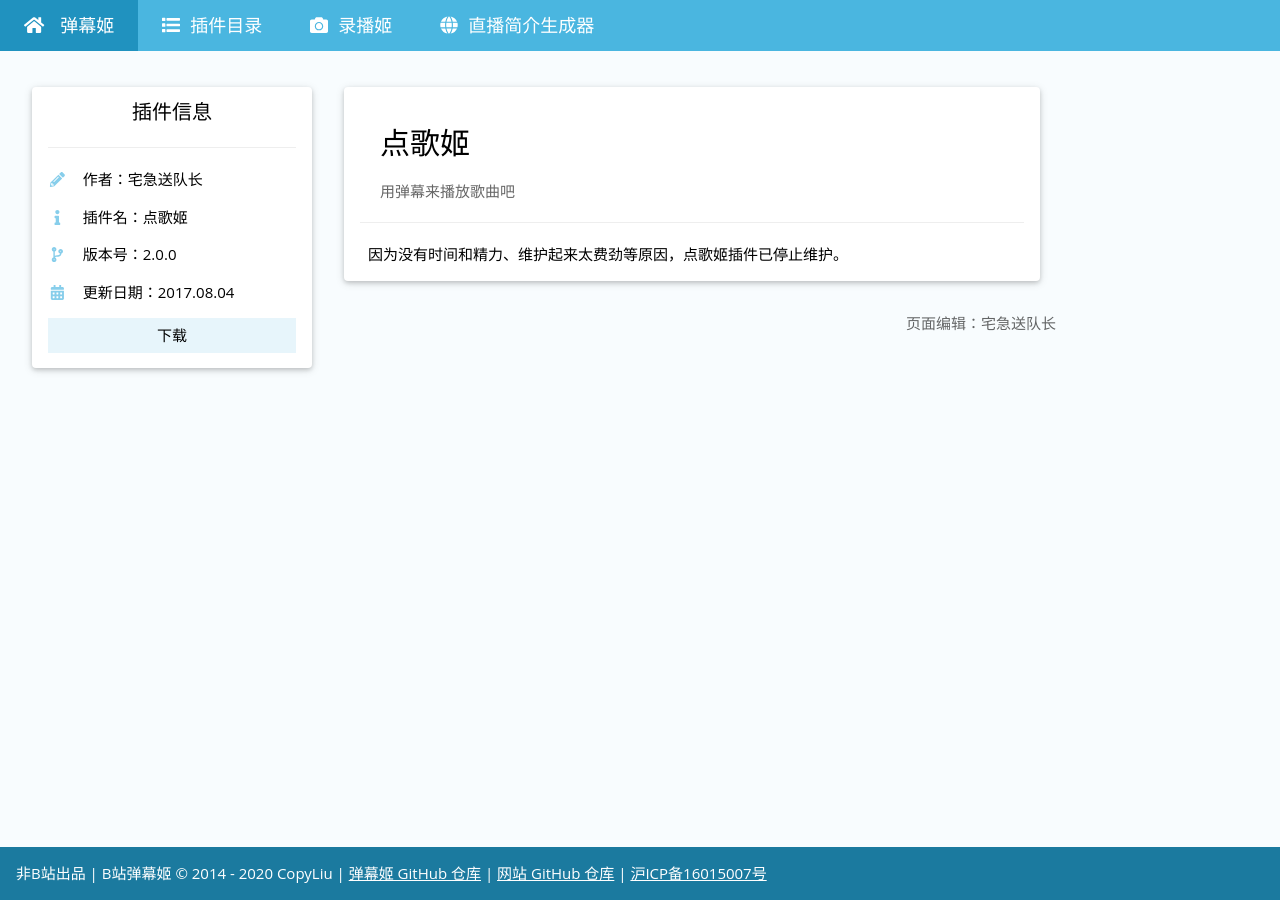
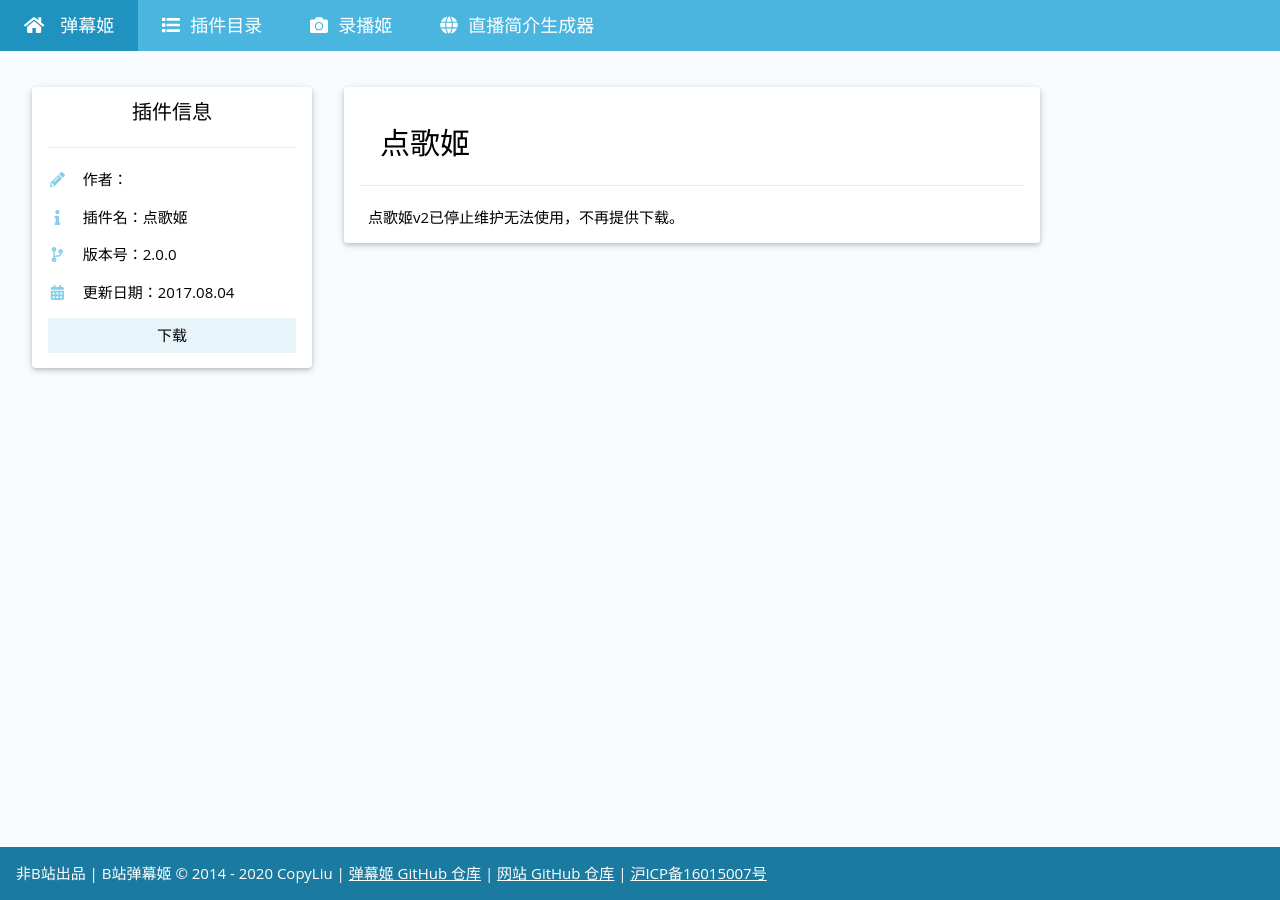
Before and after one commit to Bililive/www.danmuji.org, a Jekyll site: the page built from _plugin/DGJ.md, in a window 1280 px wide. Built offline with Jekyll 4.4.1, drawn with Linux system fonts in a browser that asks for light colours.

Commit message:
Update DGJ.md

```diff
--- a/_plugin/DGJ.md
+++ b/_plugin/DGJ.md
@@ -1,10 +1,10 @@
 ---
 hide: true
 title: 点歌姬
-auther: 宅急送队长
-plugin_author: 宅急送队长
+auther:
+plugin_author:
 plugin_name: 点歌姬
-plugin_desc: 用弹幕来播放歌曲吧
+plugin_desc:
 plugin_version: 2.0.0
 plugin_update_datetime: 2017-08-04 16:47:00 +0800
 #plugin_update_desc: |-
@@ -15,4 +15,4 @@ plugin_dllink: "about:blank"
 #plugin_dlnote: 看这个页面右侧的使用说明！
 ---
 
-因为没有时间和精力、维护起来太费劲等原因，点歌姬插件已停止维护。
+点歌姬v2已停止维护无法使用，不再提供下载。
```
